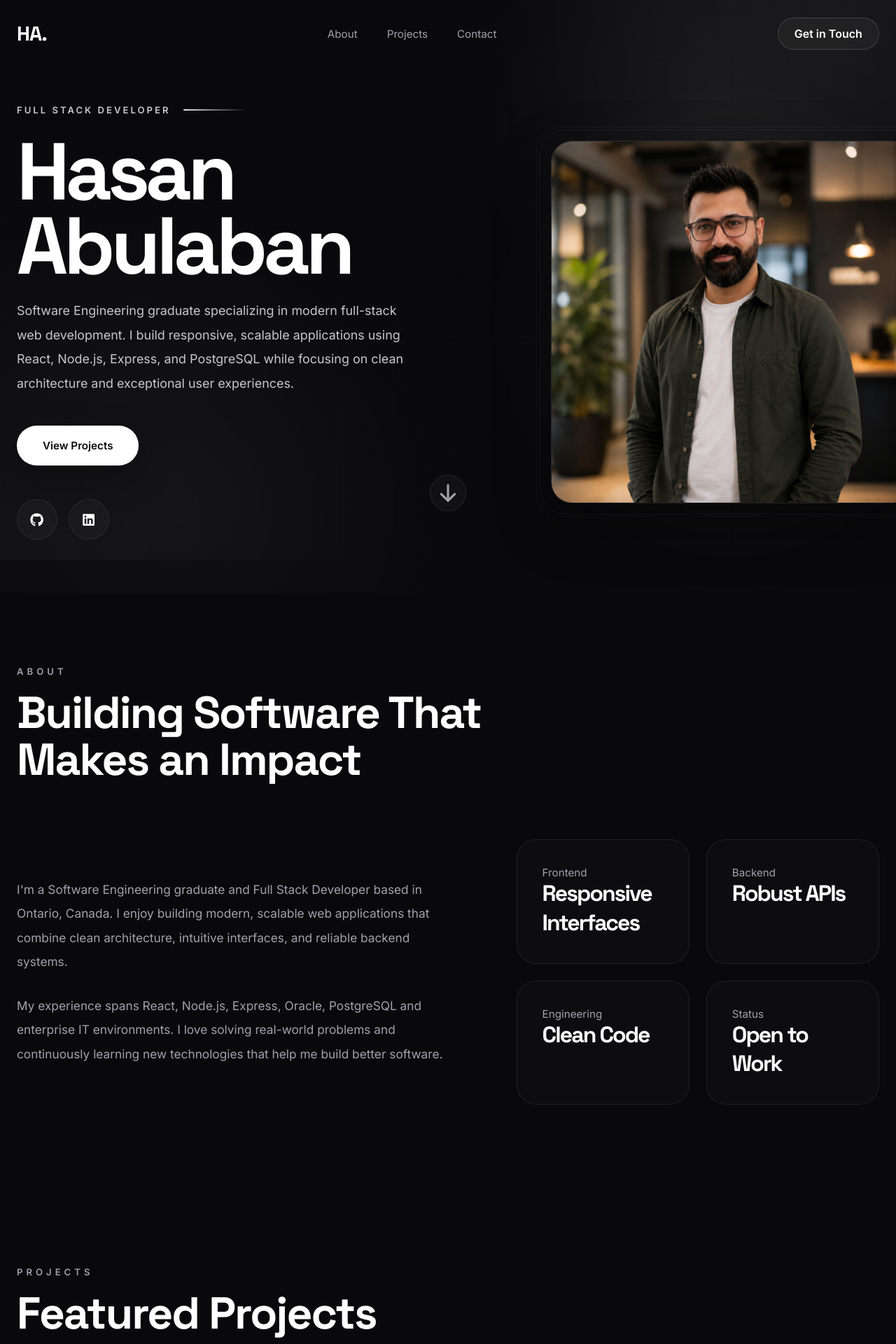
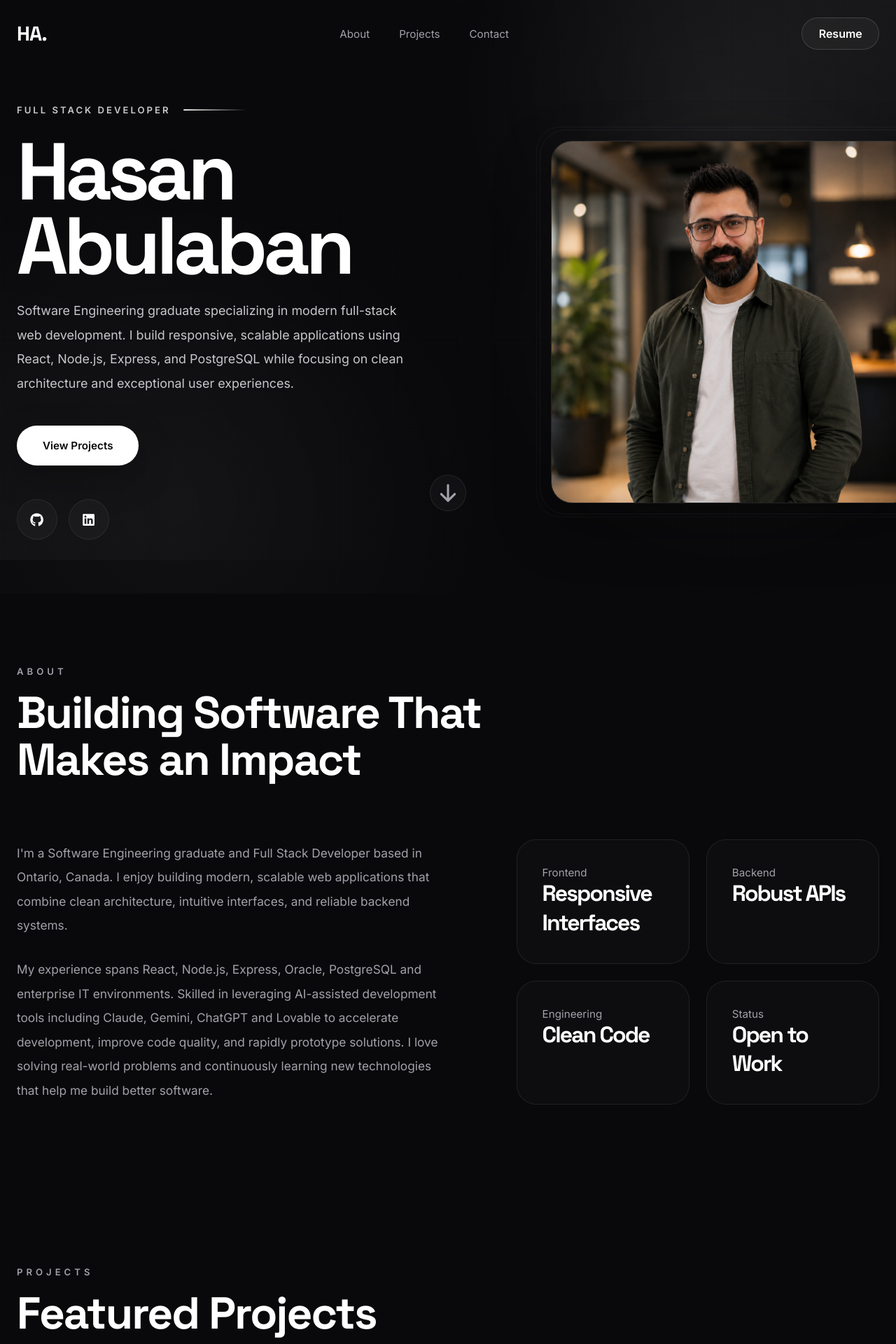
Before and after one commit to Has-has/developer-portfolio, a React (Vite) app: page / in a window 1280 px wide. Shown: the top 1920 px of the page at 70% size. Built offline with nearby package versions, Linux system fonts and the light colour scheme.

Commit message:
Update portfolio

```diff
--- a/src/components/Navbar/Navbar.jsx
+++ b/src/components/Navbar/Navbar.jsx
@@ -4,6 +4,7 @@ import { HiOutlineMenuAlt3, HiX } from "react-icons/hi";
 import useActiveSection from "../../hooks/useActiveSection";
 
 import styles from "./Navbar.module.scss";
+import resume from "../../assets/documents/Hasan-Abulaban-Resume.pdf";
 
 const links = [
   { id: "about", label: "About" },
@@ -90,10 +91,12 @@ function Navbar() {
           </nav>
 
           <a
-            href="#contact"
+            href={resume}
+            target="_blank"
+            rel="noopener noreferrer"
             className={styles.cta}
           >
-            Get in Touch
+            Resume
           </a>
 
           <button
@@ -126,11 +129,13 @@ function Navbar() {
           ))}
 
           <a
-            href="#contact"
+            href={resume}
+            target="_blank"
+            rel="noopener noreferrer"
             className={styles.mobileCta}
             onClick={() => setMenuOpen(false)}
           >
-            Get in Touch
+            Resume
           </a>
         </nav>
       </div>
--- a/src/data/profile.js
+++ b/src/data/profile.js
@@ -25,7 +25,7 @@ const profile = {
   about: [
     "I'm a Software Engineering graduate and Full Stack Developer based in Ontario, Canada. I enjoy building modern, scalable web applications that combine clean architecture, intuitive interfaces, and reliable backend systems.",
 
-    "My experience spans React, Node.js, Express, Oracle, PostgreSQL and enterprise IT environments. I love solving real-world problems and continuously learning new technologies that help me build better software.",
+    "My experience spans React, Node.js, Express, Oracle, PostgreSQL and enterprise IT environments. Skilled in leveraging AI-assisted development tools including Claude, Gemini, ChatGPT and Lovable to accelerate development, improve code quality, and rapidly prototype solutions. I love solving real-world problems and continuously learning new technologies that help me build better software.",
   ],
 
   // =============================
```
Also changed, not shown: 1 other file (tests, documents, lock files or other folders).
